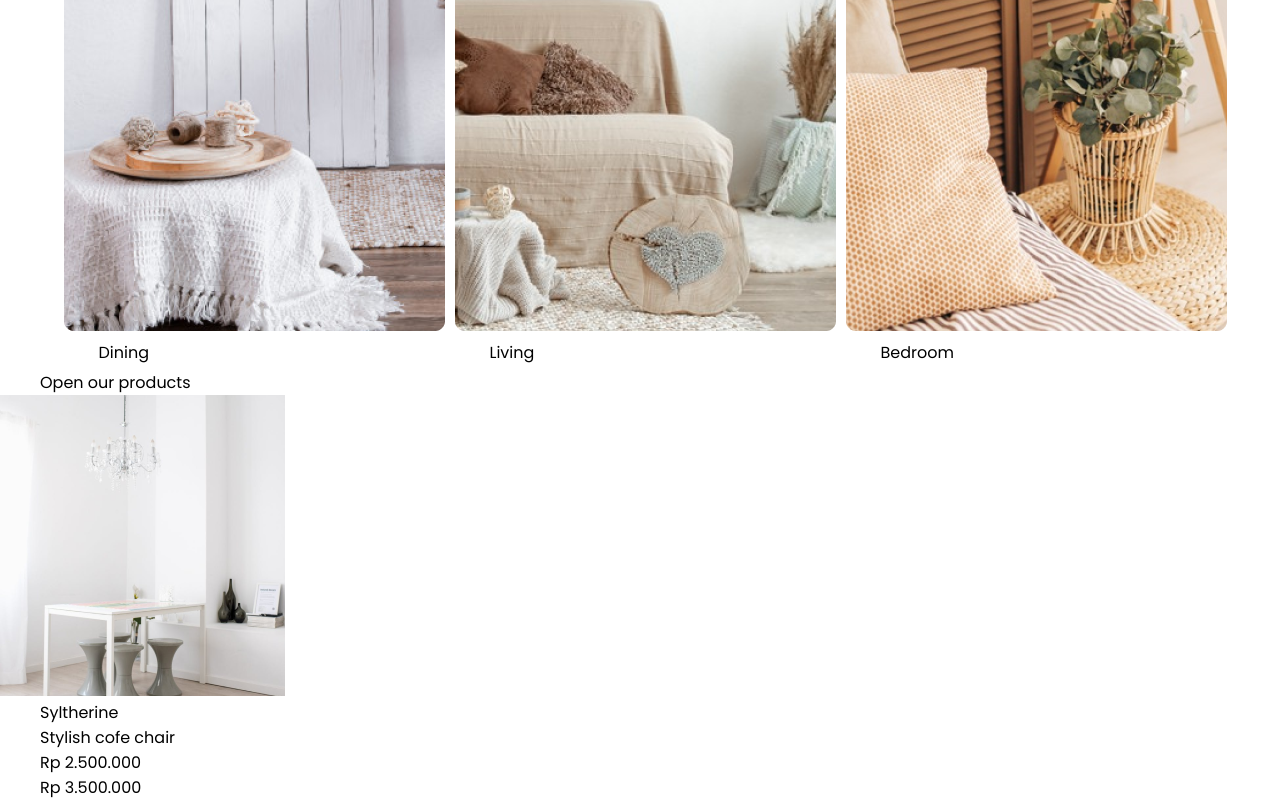
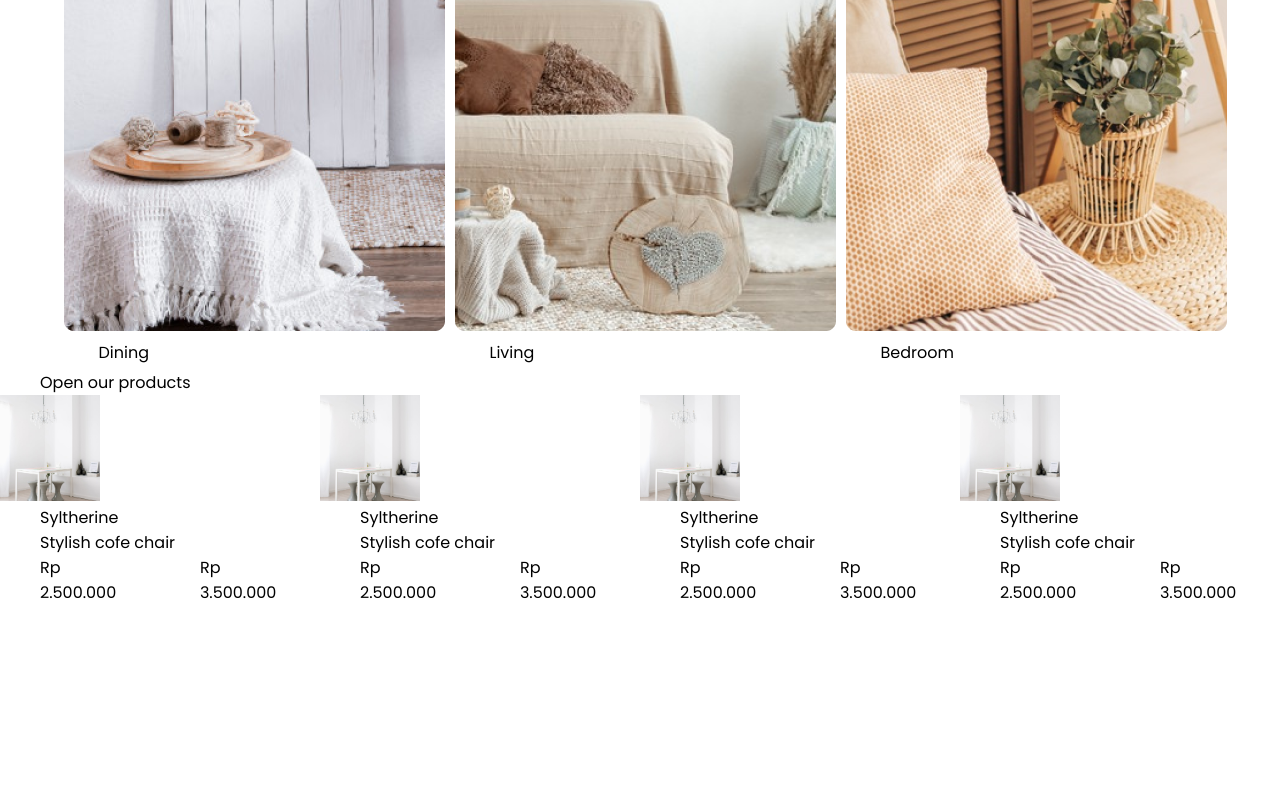
Before and after one commit to S-Evangelista/Furniro, a React (Vite) app: page / in a window 1280 px wide. Shown: the part 934-1734 px from the top of the page. After the commit the page ends 1539 px from the top, so only its background shows below. Built offline with nearby package versions, Linux system fonts and the light colour scheme.

Commit message:
Atualizações

```diff
--- a/src/Componentes/Pagina3.css
+++ b/src/Componentes/Pagina3.css
@@ -2,3 +2,17 @@
     display: flex;
 
 }
+
+.gradeP3{
+    display: flex;
+    flex-direction: row;
+}
+
+img {
+    width: 100px;
+}
+
+.linha{
+    display: flex;
+    flex-direction: row;
+}
--- a/src/Componentes/Pagina3.jsx
+++ b/src/Componentes/Pagina3.jsx
@@ -1,7 +1,7 @@
 import "./Pagina3.css"
 
 const Pagina3 = () => {
-    return(
+    return (
         <>
             <html lang="pt-BR">
                 <head>
@@ -12,14 +12,57 @@ const Pagina3 = () => {
                 <body>
                     <p className="tituloP3"> Open our products </p>
                     <div className="gradeP3">
+                        <div className="linha">
                             <div className="produto">
                                 <img src="./img/1.png"></img>
-                    <p className="textProduto">Syltherine</p>
-                    <p className="subtextP">Stylish cofe chair</p>
+                                <div className="textoProduto">
+                                    <p className="tituloProduto">Syltherine</p>
+                                    <p className="subtituloP">Stylish cofe chair</p>
+                                </div>
+                                <div className="preco">
                                     <p className="precoP">Rp 2.500.000</p>
                                     <p className="subPrecoP">Rp 3.500.000</p>
+                                </div>
 
                             </div>
+                            <div className="produto">
+                                <img src="./img/1.png"></img>
+                                <div className="textoProduto">
+                                    <p className="tituloProduto">Syltherine</p>
+                                    <p className="subtituloP">Stylish cofe chair</p>
+                                </div>
+                                <div className="preco">
+                                    <p className="precoP">Rp 2.500.000</p>
+                                    <p className="subPrecoP">Rp 3.500.000</p>
+                                </div>
+
+                            </div>
+                            <div className="produto">
+                                <img src="./img/1.png"></img>
+                                <div className="textoProduto">
+                                    <p className="tituloProduto">Syltherine</p>
+                                    <p className="subtituloP">Stylish cofe chair</p>
+                                </div>
+                                <div className="preco">
+                                    <p className="precoP">Rp 2.500.000</p>
+                                    <p className="subPrecoP">Rp 3.500.000</p>
+                                </div>
+
+                            </div>
+                            <div className="produto">
+                                <img src="./img/1.png"></img>
+                                <div className="textoProduto">
+                                    <p className="tituloProduto">Syltherine</p>
+                                    <p className="subtituloP">Stylish cofe chair</p>
+                                </div>
+                                <div className="preco">
+                                    <p className="precoP">Rp 2.500.000</p>
+                                    <p className="subPrecoP">Rp 3.500.000</p>
+                                </div>
+
+                            </div>
+                        </div>
+
 
                     </div>
 
```
Lines whose indentation alone changed are shown as unchanged.
